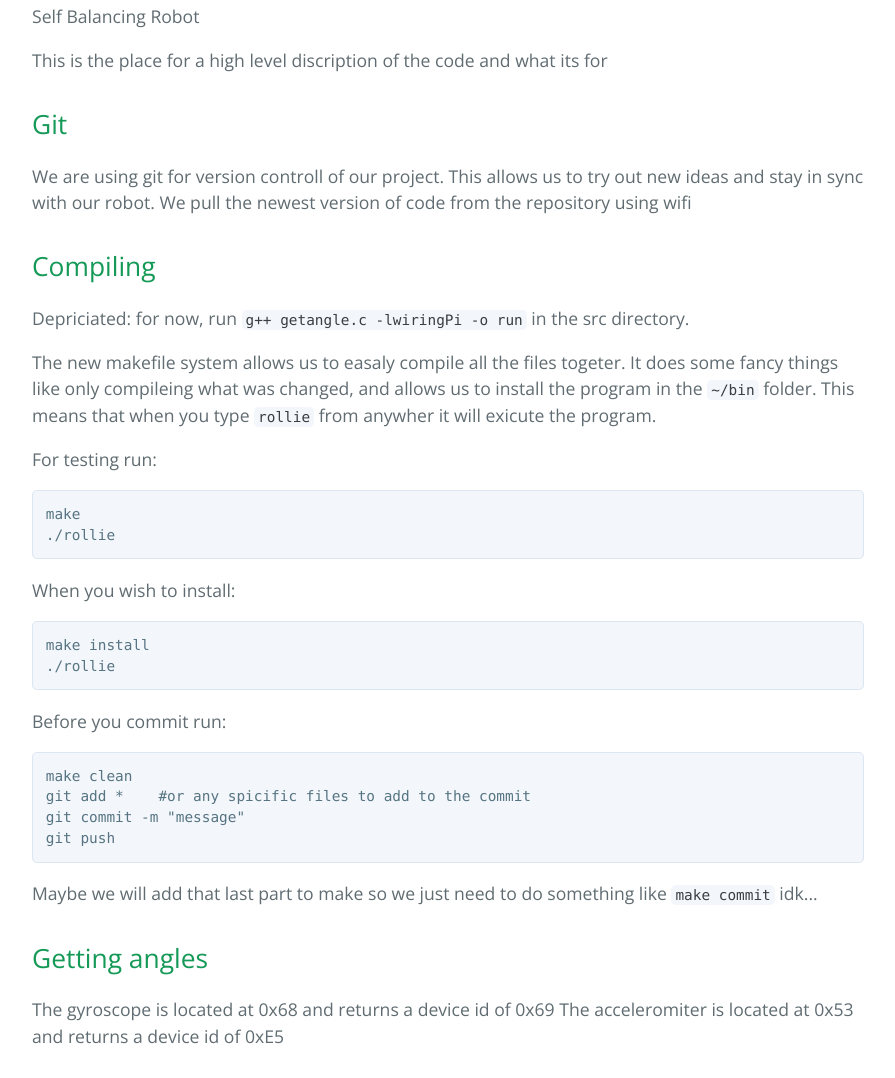
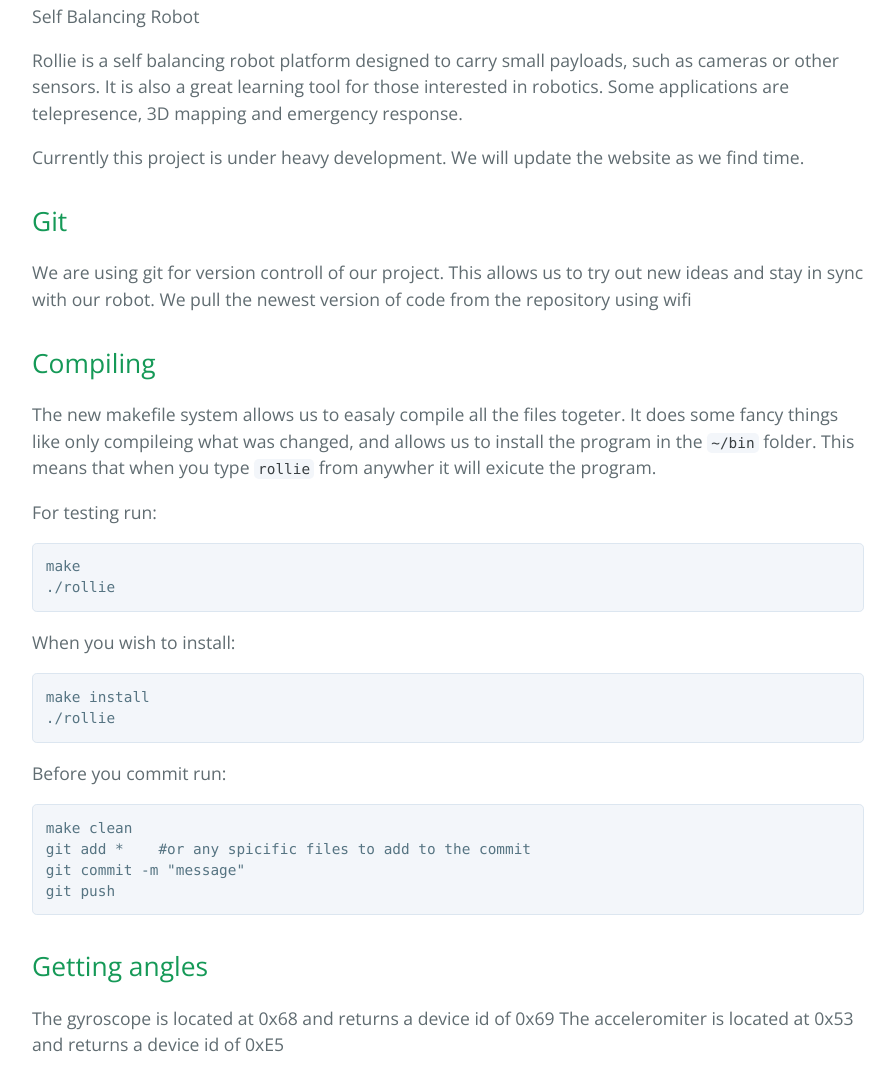
Before and after one commit to damped/rollie, a plain HTML site: page index.html in a window 1280 px wide. Shown: the part 482-1560 px from the top of the page, without its empty margins (192-1087 px from the left). Drawn offline with nearby package versions, Linux system fonts and the light colour scheme.

Commit message:
Added more content to website

```diff
--- a/index.html
+++ b/index.html
@@ -24,8 +24,8 @@
 
 <p>Self Balancing Robot</p>
 
-<p>This is the place for a high level discription of the code and what its for</p>
-
+<p>Rollie is a self balancing robot platform designed to carry small payloads, such as cameras or other sensors. It is also a great learning tool for those interested in robotics. Some applications are telepresence, 3D mapping and emergency response.</p>
+<P>Currently this project is under heavy development. We will update the website as we find time.</P>
 <h2>
 <a id="git" class="anchor" href="#git" aria-hidden="true"><span aria-hidden="true" class="octicon octicon-link"></span></a>Git</h2>
 
@@ -33,8 +33,6 @@
 
 <h2>
 <a id="compiling" class="anchor" href="#compiling" aria-hidden="true"><span aria-hidden="true" class="octicon octicon-link"></span></a>Compiling</h2>
-
-<p>Depriciated: for now, run <code>g++ getangle.c -lwiringPi -o run</code> in the src directory.</p>
 
 <p>The new makefile system allows us to easaly compile all the files togeter. It does some fancy things like only compileing what was changed, and allows us to install the program in the <code>~/bin</code> folder. This means that when you type <code>rollie</code> from anywher it will exicute the program.</p>
 
@@ -57,8 +55,6 @@ git add *    #or any spicific files to add to the commit
 git commit -m "message"
 git push
 </code></pre>
-
-<p>Maybe we will add that last part to make so we just need to do something like <code>make commit</code> idk...</p>
 
 <h2>
 <a id="getting-angles" class="anchor" href="#getting-angles" aria-hidden="true"><span aria-hidden="true" class="octicon octicon-link"></span></a>Getting angles</h2>
```
